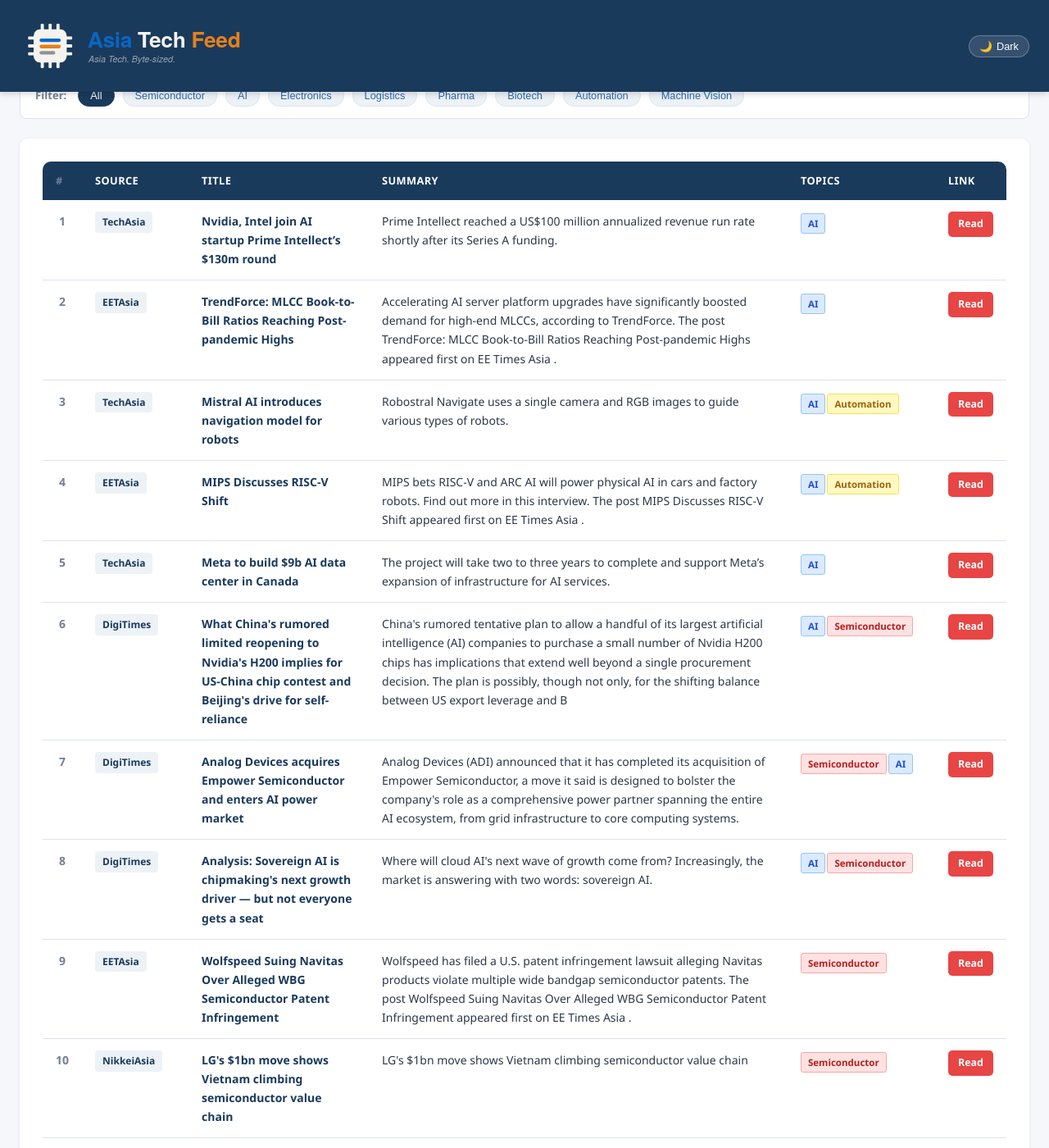
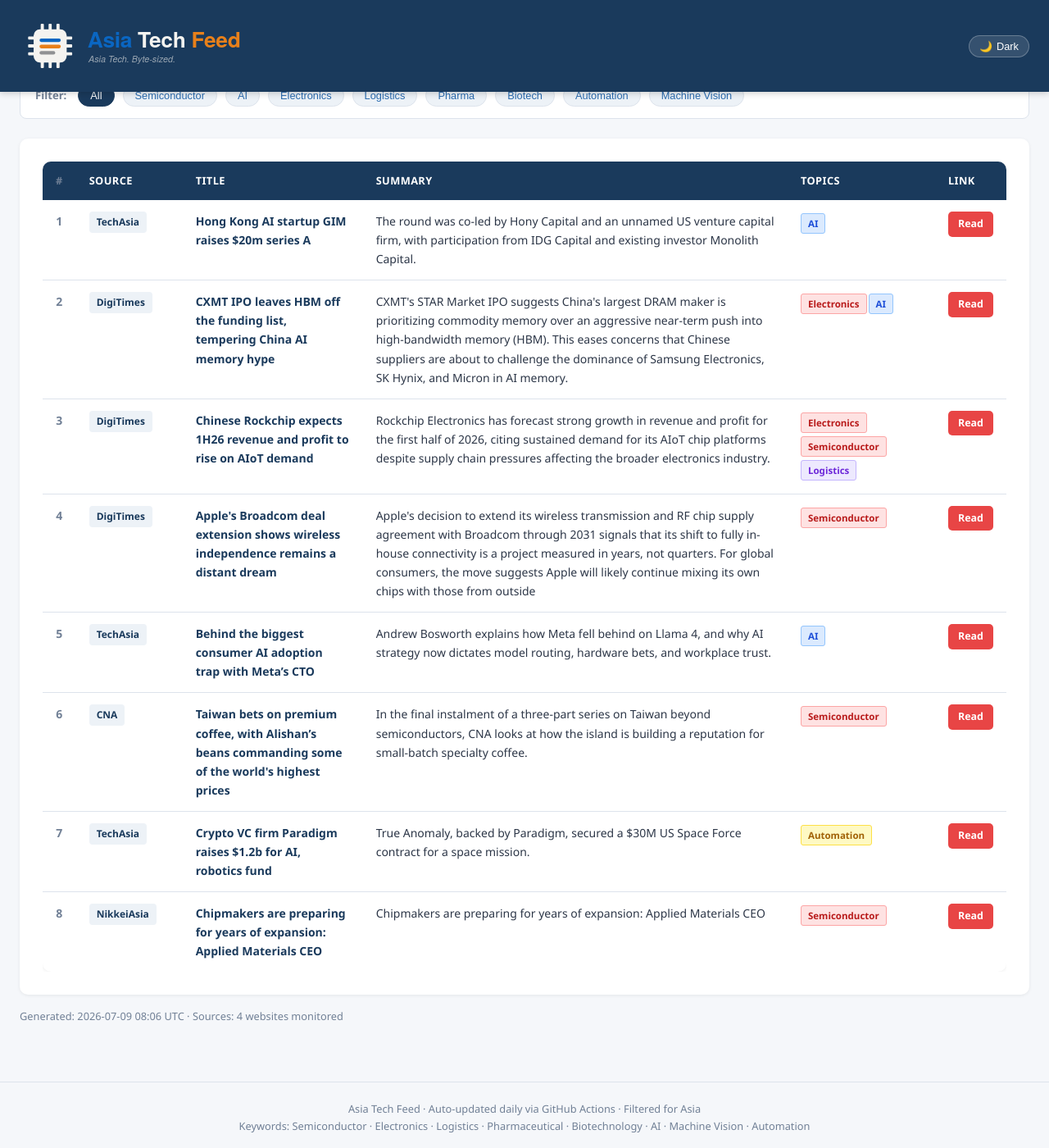
Before and after one commit to asiatechfeed/Asia-Tech-Feed, a Jekyll site: the page built from _posts/2026-07-09-asia-tech-news-digest.md, in a window 1280 px wide and 1400 px high, scrolled down 633 px. Shown: the whole window at 82% size. Built offline with Jekyll 4.4.1, drawn with Linux system fonts in a browser that asks for light colours; a script that is not in the unit is left out; some of the changed text lies outside the part shown.

Commit message:
📰 News digest 2026-07-09 (8 articles)

```diff
--- a/_posts/2026-07-09-asia-tech-news-digest.md
+++ b/_posts/2026-07-09-asia-tech-news-digest.md
@@ -1,15 +1,15 @@
 ---
 layout: post
 title: "Asia Tech News Digest - July 09, 2026"
-date: 2026-07-09 11:59:55 +0800
-articles_count: 13
-sources_count: 5
-sources: ["DigiTimes", "EETAsia", "KED", "NikkeiAsia", "TechAsia"]
+date: 2026-07-09 16:06:11 +0800
+articles_count: 8
+sources_count: 4
+sources: ["CNA", "DigiTimes", "NikkeiAsia", "TechAsia"]
 csv_file: /assets/data/news-2026-07-09.tsv
-featured_title: "Nvidia, Intel join AI startup Prime Intellect\u2019s $130m round"
-featured_url: "https://www.techinasia.com/amazon-to-use-ai-to-boost-film-tv-production"
+featured_title: "Hong Kong AI startup GIM raises $20m series A"
+featured_url: "https://www.techinasia.com/endowus-ceo-gregory-van-optimistic-profitability"
 featured_source: "TechAsia"
-featured_summary: "Prime Intellect reached a US$100 million annualized revenue run rate shortly after its Series A funding."
+featured_summary: "The round was co-led by Hony Capital and an unnamed US venture capital firm, with participation from IDG Capital and existing investor Monolith Capital."
 featured_image: ""
 ---
 
@@ -28,106 +28,66 @@ featured_image: ""
 <tr>
   <td class="col-num">1</td>
   <td class="col-source"><span class="source-badge">TechAsia</span></td>
-  <td class="col-title"><span class="article-title">Nvidia, Intel join AI startup Prime Intellect’s $130m round</span></td>
-  <td class="col-summary">Prime Intellect reached a US$100 million annualized revenue run rate shortly after its Series A funding.</td>
+  <td class="col-title"><span class="article-title">Hong Kong AI startup GIM raises $20m series A</span></td>
+  <td class="col-summary">The round was co-led by Hony Capital and an unnamed US venture capital firm, with participation from IDG Capital and existing investor Monolith Capital.</td>
   <td class="col-tags"><span class="tag ai">AI</span></td>
-  <td class="col-link"><a class="btn-link" href="https://www.techinasia.com/amazon-to-use-ai-to-boost-film-tv-production" target="_blank" rel="noopener">Read</a></td>
+  <td class="col-link"><a class="btn-link" href="https://www.techinasia.com/endowus-ceo-gregory-van-optimistic-profitability" target="_blank" rel="noopener">Read</a></td>
 </tr>
 <tr>
   <td class="col-num">2</td>
-  <td class="col-source"><span class="source-badge">EETAsia</span></td>
-  <td class="col-title"><span class="article-title">TrendForce: MLCC Book-to-Bill Ratios Reaching Post-pandemic Highs</span></td>
-  <td class="col-summary">Accelerating AI server platform upgrades have significantly boosted demand for high-end MLCCs, according to TrendForce. The post TrendForce: MLCC Book-to-Bill Ratios Reaching Post-pandemic Highs appeared first on EE Times Asia .</td>
-  <td class="col-tags"><span class="tag ai">AI</span></td>
-  <td class="col-link"><a class="btn-link" href="https://www.eetasia.com/trendforce-mlcc-book-to-bill-ratios-reaching-post-pandemic-highs/" target="_blank" rel="noopener">Read</a></td>
+  <td class="col-source"><span class="source-badge">DigiTimes</span></td>
+  <td class="col-title"><span class="article-title">CXMT IPO leaves HBM off the funding list, tempering China AI memory hype</span></td>
+  <td class="col-summary">CXMT's STAR Market IPO suggests China's largest DRAM maker is prioritizing commodity memory over an aggressive near-term push into high-bandwidth memory (HBM). This eases concerns that Chinese suppliers are about to challenge the dominance of Samsung Electronics, SK Hynix, and Micron in AI memory.</td>
+  <td class="col-tags"><span class="tag semi">Electronics</span><span class="tag ai">AI</span></td>
+  <td class="col-link"><a class="btn-link" href="https://www.digitimes.com/news/a20260709VL216/cxmt-hbm-ipo-dram-funding.html" target="_blank" rel="noopener">Read</a></td>
 </tr>
 <tr>
   <td class="col-num">3</td>
-  <td class="col-source"><span class="source-badge">TechAsia</span></td>
-  <td class="col-title"><span class="article-title">Mistral AI introduces navigation model for robots</span></td>
-  <td class="col-summary">Robostral Navigate uses a single camera and RGB images to guide various types of robots.</td>
-  <td class="col-tags"><span class="tag ai">AI</span><span class="tag auto">Automation</span></td>
-  <td class="col-link"><a class="btn-link" href="https://www.techinasia.com/mistral-ai-raises-2b-series-c-at-13-8b-valuation" target="_blank" rel="noopener">Read</a></td>
+  <td class="col-source"><span class="source-badge">DigiTimes</span></td>
+  <td class="col-title"><span class="article-title">Chinese Rockchip expects 1H26 revenue and profit to rise on AIoT demand</span></td>
+  <td class="col-summary">Rockchip Electronics has forecast strong growth in revenue and profit for the first half of 2026, citing sustained demand for its AIoT chip platforms despite supply chain pressures affecting the broader electronics industry.</td>
+  <td class="col-tags"><span class="tag semi">Electronics</span><span class="tag semi">Semiconductor</span><span class="tag logis">Logistics</span></td>
+  <td class="col-link"><a class="btn-link" href="https://www.digitimes.com/news/a20260708VL203/profit-revenue-demand-rockchip-forecast.html" target="_blank" rel="noopener">Read</a></td>
 </tr>
 <tr>
   <td class="col-num">4</td>
-  <td class="col-source"><span class="source-badge">EETAsia</span></td>
-  <td class="col-title"><span class="article-title">MIPS Discusses RISC-V Shift</span></td>
-  <td class="col-summary">MIPS bets RISC-V and ARC AI will power physical AI in cars and factory robots. Find out more in this interview. The post MIPS Discusses RISC-V Shift appeared first on EE Times Asia .</td>
-  <td class="col-tags"><span class="tag ai">AI</span><span class="tag auto">Automation</span></td>
-  <td class="col-link"><a class="btn-link" href="https://www.eetasia.com/mips-discusses-risc-v-shift/" target="_blank" rel="noopener">Read</a></td>
+  <td class="col-source"><span class="source-badge">DigiTimes</span></td>
+  <td class="col-title"><span class="article-title">Apple's Broadcom deal extension shows wireless independence remains a distant dream</span></td>
+  <td class="col-summary">Apple's decision to extend its wireless transmission and RF chip supply agreement with Broadcom through 2031 signals that its shift to fully in-house connectivity is a project measured in years, not quarters. For global consumers, the move suggests Apple will likely continue mixing its own chips with those from outside</td>
+  <td class="col-tags"><span class="tag semi">Semiconductor</span></td>
+  <td class="col-link"><a class="btn-link" href="https://www.digitimes.com/news/a20260708PD224/apple-wireless-broadcom-chips-transmission.html" target="_blank" rel="noopener">Read</a></td>
 </tr>
 <tr>
   <td class="col-num">5</td>
   <td class="col-source"><span class="source-badge">TechAsia</span></td>
-  <td class="col-title"><span class="article-title">Meta to build $9b AI data center in Canada</span></td>
-  <td class="col-summary">The project will take two to three years to complete and support Meta’s expansion of infrastructure for AI services.</td>
+  <td class="col-title"><span class="article-title">Behind the biggest consumer AI adoption trap with Meta’s CTO</span></td>
+  <td class="col-summary">Andrew Bosworth explains how Meta fell behind on Llama 4, and why AI strategy now dictates model routing, hardware bets, and workplace trust.</td>
   <td class="col-tags"><span class="tag ai">AI</span></td>
-  <td class="col-link"><a class="btn-link" href="https://www.techinasia.com/meta-microsoft-leases-push-cloud-tally-past-850b" target="_blank" rel="noopener">Read</a></td>
+  <td class="col-link"><a class="btn-link" href="https://www.techinasia.com/metas-cto-says-ai-races-are-lost-before-they-even-start" target="_blank" rel="noopener">Read</a></td>
 </tr>
 <tr>
   <td class="col-num">6</td>
-  <td class="col-source"><span class="source-badge">DigiTimes</span></td>
-  <td class="col-title"><span class="article-title">What China's rumored limited reopening to Nvidia's H200 implies for US-China chip contest and Beijing's drive for self-reliance</span></td>
-  <td class="col-summary">China's rumored tentative plan to allow a handful of its largest artificial intelligence (AI) companies to purchase a small number of Nvidia H200 chips has implications that extend well beyond a single procurement decision. The plan is possibly, though not only, for the shifting balance between US export leverage and B</td>
-  <td class="col-tags"><span class="tag ai">AI</span><span class="tag semi">Semiconductor</span></td>
-  <td class="col-link"><a class="btn-link" href="https://www.digitimes.com/news/a20260709VL201/beijing-chips-nvidia-training.html" target="_blank" rel="noopener">Read</a></td>
+  <td class="col-source"><span class="source-badge">CNA</span></td>
+  <td class="col-title"><span class="article-title">Taiwan bets on premium coffee, with Alishan’s beans commanding some of the world's highest prices</span></td>
+  <td class="col-summary">In the final instalment of a three-part series on Taiwan beyond semiconductors, CNA looks at how the island is building a reputation for small-batch specialty coffee.</td>
+  <td class="col-tags"><span class="tag semi">Semiconductor</span></td>
+  <td class="col-link"><a class="btn-link" href="https://www.channelnewsasia.com/east-asia/taiwan-premium-coffee-beans-alishan-6240876" target="_blank" rel="noopener">Read</a></td>
 </tr>
 <tr>
   <td class="col-num">7</td>
-  <td class="col-source"><span class="source-badge">DigiTimes</span></td>
-  <td class="col-title"><span class="article-title">Analog Devices acquires Empower Semiconductor and enters AI power market</span></td>
-  <td class="col-summary">Analog Devices (ADI) announced that it has completed its acquisition of Empower Semiconductor, a move it said is designed to bolster the company's role as a comprehensive power partner spanning the entire AI ecosystem, from grid infrastructure to core computing systems.</td>
-  <td class="col-tags"><span class="tag semi">Semiconductor</span><span class="tag ai">AI</span></td>
-  <td class="col-link"><a class="btn-link" href="https://www.digitimes.com/news/a20260709VL208/analog-devices-market-acquisition-infrastructure-technology.html" target="_blank" rel="noopener">Read</a></td>
+  <td class="col-source"><span class="source-badge">TechAsia</span></td>
+  <td class="col-title"><span class="article-title">Crypto VC firm Paradigm raises $1.2b for AI, robotics fund</span></td>
+  <td class="col-summary">True Anomaly, backed by Paradigm, secured a $30M US Space Force contract for a space mission.</td>
+  <td class="col-tags"><span class="tag auto">Automation</span></td>
+  <td class="col-link"><a class="btn-link" href="https://www.techinasia.com/sequoia-capital-joins-harmonic-ais-100m-funding" target="_blank" rel="noopener">Read</a></td>
 </tr>
 <tr>
   <td class="col-num">8</td>
-  <td class="col-source"><span class="source-badge">DigiTimes</span></td>
-  <td class="col-title"><span class="article-title">Analysis: Sovereign AI is chipmaking's next growth driver — but not everyone gets a seat</span></td>
-  <td class="col-summary">Where will cloud AI's next wave of growth come from? Increasingly, the market is answering with two words: sovereign AI.</td>
-  <td class="col-tags"><span class="tag ai">AI</span><span class="tag semi">Semiconductor</span></td>
-  <td class="col-link"><a class="btn-link" href="https://www.digitimes.com/news/a20260709PD213/growth-cloud-ai-chips-market-demand.html" target="_blank" rel="noopener">Read</a></td>
-</tr>
-<tr>
-  <td class="col-num">9</td>
-  <td class="col-source"><span class="source-badge">EETAsia</span></td>
-  <td class="col-title"><span class="article-title">Wolfspeed Suing Navitas Over Alleged WBG Semiconductor Patent Infringement</span></td>
-  <td class="col-summary">Wolfspeed has filed a U.S. patent infringement lawsuit alleging Navitas products violate multiple wide bandgap semiconductor patents. The post Wolfspeed Suing Navitas Over Alleged WBG Semiconductor Patent Infringement appeared first on EE Times Asia .</td>
+  <td class="col-source"><span class="source-badge">NikkeiAsia</span></td>
+  <td class="col-title"><span class="article-title">Chipmakers are preparing for years of expansion: Applied Materials CEO</span></td>
+  <td class="col-summary">Chipmakers are preparing for years of expansion: Applied Materials CEO</td>
   <td class="col-tags"><span class="tag semi">Semiconductor</span></td>
-  <td class="col-link"><a class="btn-link" href="https://www.eetasia.com/wolfspeed-suing-navitas-over-alleged-wbg-semiconductor-patent-infringement/" target="_blank" rel="noopener">Read</a></td>
-</tr>
-<tr>
-  <td class="col-num">10</td>
-  <td class="col-source"><span class="source-badge">NikkeiAsia</span></td>
-  <td class="col-title"><span class="article-title">LG's $1bn move shows Vietnam climbing semiconductor value chain</span></td>
-  <td class="col-summary">LG's $1bn move shows Vietnam climbing semiconductor value chain</td>
-  <td class="col-tags"><span class="tag semi">Semiconductor</span></td>
-  <td class="col-link"><a class="btn-link" href="https://asia.nikkei.com/business/tech/semiconductors/lg-s-1bn-move-shows-vietnam-climbing-semiconductor-value-chain" target="_blank" rel="noopener">Read</a></td>
-</tr>
-<tr>
-  <td class="col-num">11</td>
-  <td class="col-source"><span class="source-badge">KED</span></td>
-  <td class="col-title"><span class="article-title">AI trade isn’t just about tech stocks but also power, TCW says</span></td>
-  <td class="col-summary">The artificial intelligence boom has sent investors racing into chipmakers, cloud providers and megacap technology stocks, but a more durable opportun</td>
-  <td class="col-tags"><span class="tag ai">AI</span><span class="tag semi">Semiconductor</span></td>
-  <td class="col-link"><a class="btn-link" href="https://www.kedglobal.com/asset-management/newsView/ked202606010002" target="_blank" rel="noopener">Read</a></td>
-</tr>
-<tr>
-  <td class="col-num">12</td>
-  <td class="col-source"><span class="source-badge">KED</span></td>
-  <td class="col-title"><span class="article-title">No career ambition, no ego: AI plays devil's advocate at Audax Private Equity</span></td>
-  <td class="col-summary">Generative AI is challenging traditional investment theses, acting as a devil's advocate to sharpen decision-making, particularly when it comes to ass</td>
-  <td class="col-tags"><span class="tag ai">AI</span></td>
-  <td class="col-link"><a class="btn-link" href="https://www.kedglobal.com/private-equity/newsView/ked202603120002" target="_blank" rel="noopener">Read</a></td>
-</tr>
-<tr>
-  <td class="col-num">13</td>
-  <td class="col-source"><span class="source-badge">KED</span></td>
-  <td class="col-title"><span class="article-title">EuBiologics partners with Korea's health agency to develop Nipah virus vaccine candidate</span></td>
-  <td class="col-summary">EuBiologics Co., South Korea's vaccine-focused biotechnology company, is developing a vaccine candidate against the Nipah virus, an infectious disease</td>
-  <td class="col-tags"><span class="tag bio">Biotechnology</span></td>
-  <td class="col-link"><a class="btn-link" href="https://www.kedglobal.com/bio-pharma/newsView/ked202603100001" target="_blank" rel="noopener">Read</a></td>
+  <td class="col-link"><a class="btn-link" href="https://asia.nikkei.com/editor-s-picks/interview/chipmakers-are-preparing-for-years-of-expansion-applied-materials-ceo" target="_blank" rel="noopener">Read</a></td>
 </tr>
 </tbody>
 </table>
```
Also changed, not shown: _data/seen_urls.json (+9 -1 lines), _digest_meta.json (+23 -24 lines), assets/data/news-2026-07-09.tsv (+8 -13 lines), assets/data/search-index.json.
